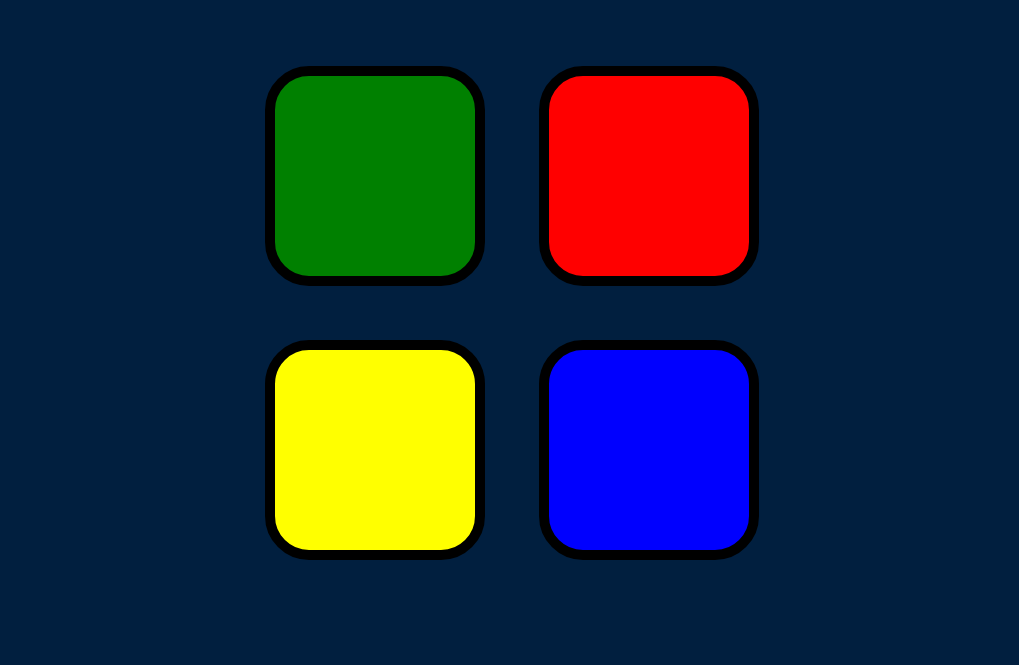
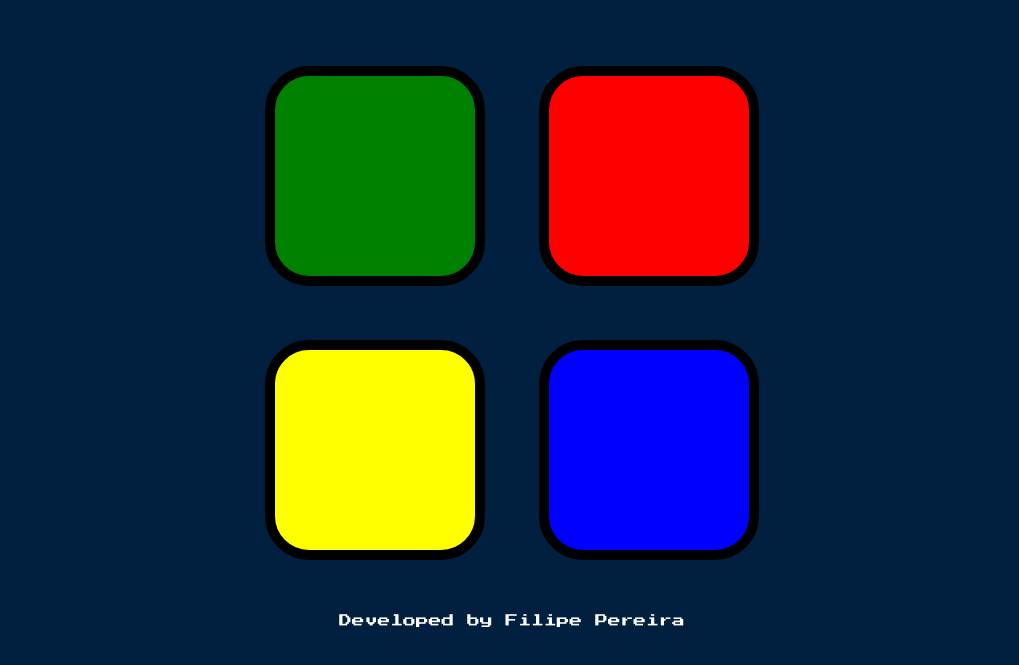
Before and after one commit to FilipePereiraDev/simonGame, a plain HTML site: page index.html in a window 1280 px wide. Shown: the part 133-798 px from the top of the page, without its empty margins (128-1147 px from the left). Drawn offline with nearby package versions, Linux system fonts and the light colour scheme.

Commit message:
Adittion of a footer

```diff
--- a/index.html
+++ b/index.html
@@ -38,5 +38,11 @@
   <script src="game.js"></script>
 
 </body>
+<footer>
+  <div class="footer">
+    Developed by Filipe Pereira
+  </div>
+</footer>
 
 </html>
+</html>
```
